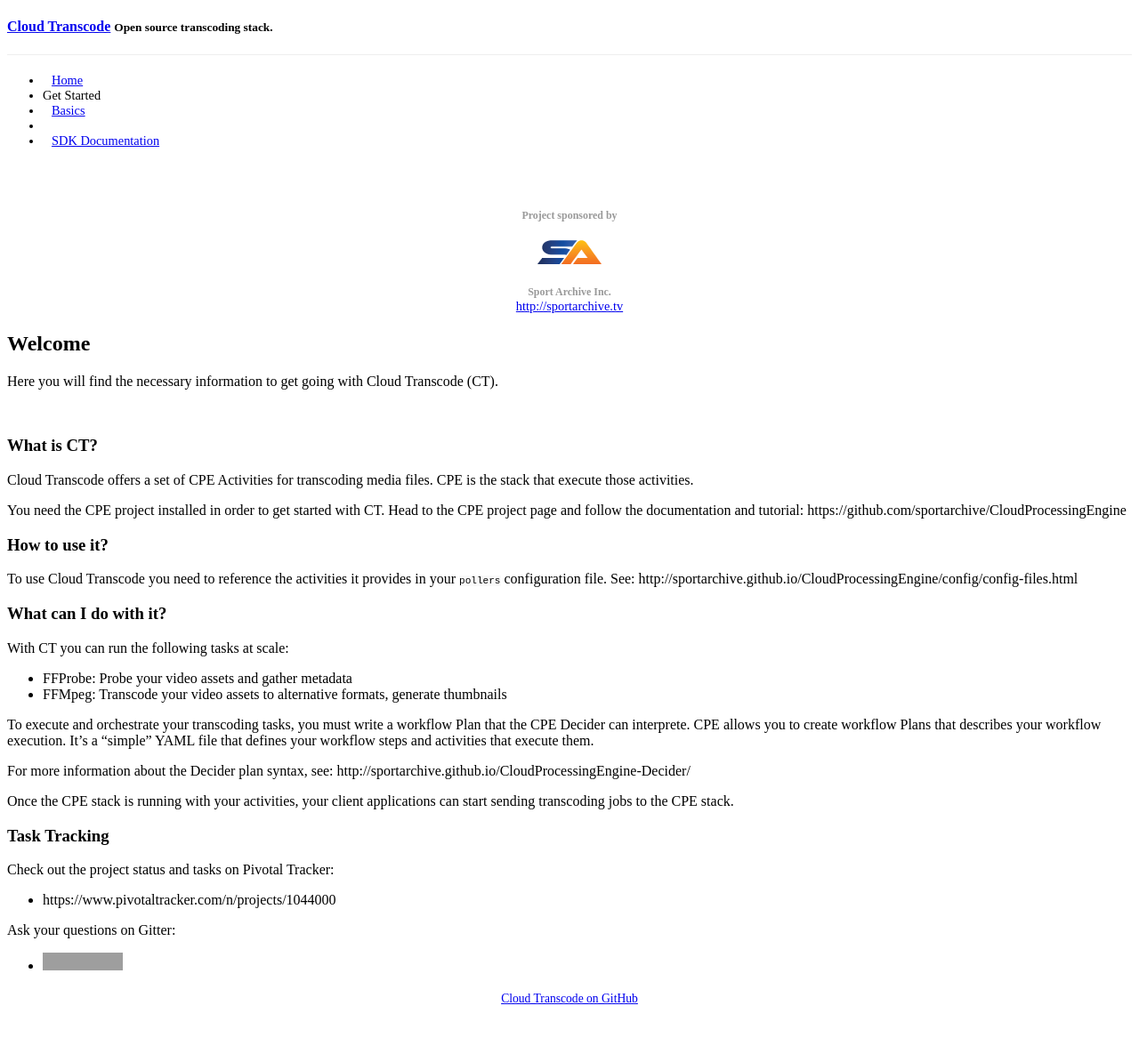
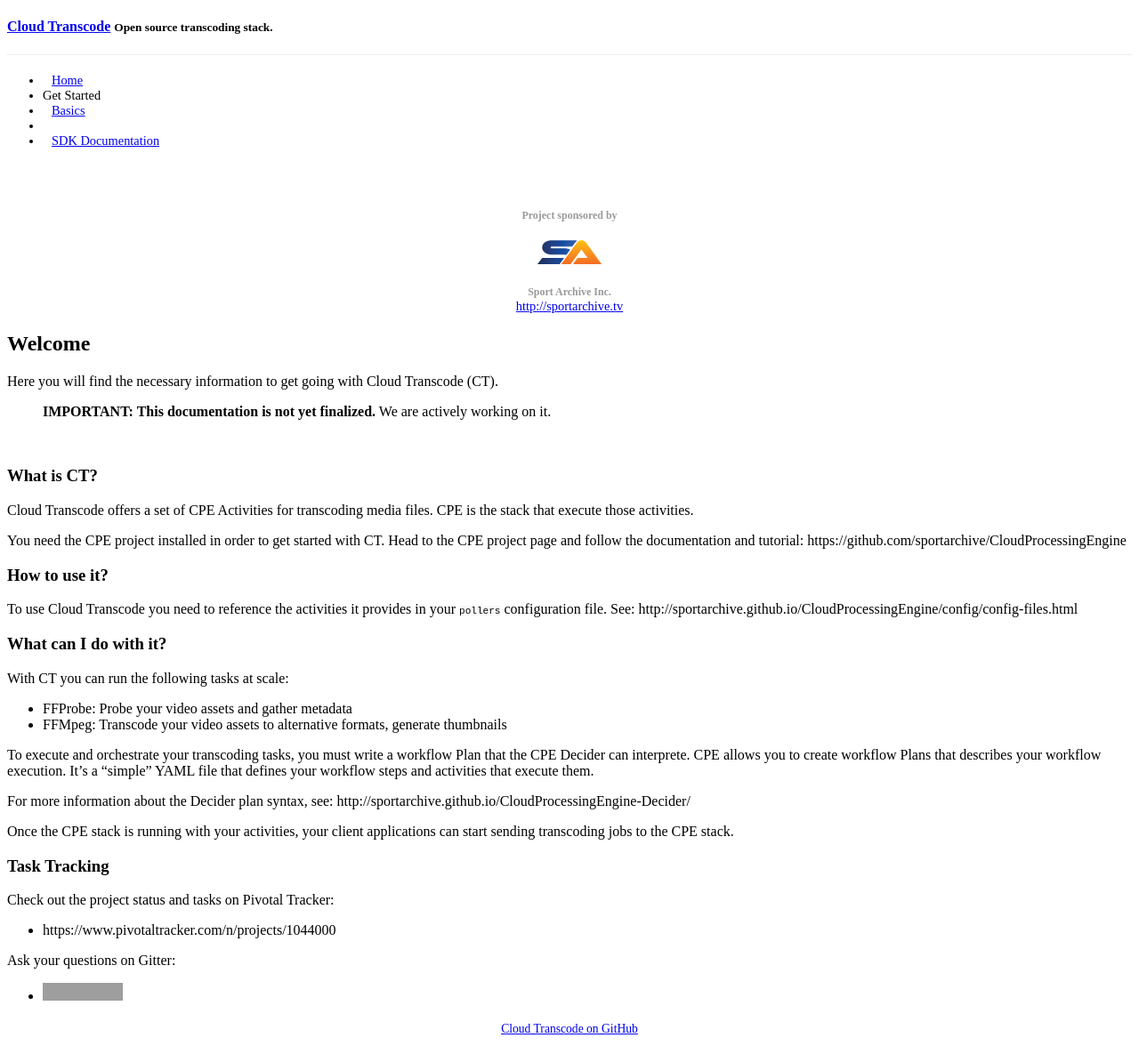
Before and after one commit to bfansports/CloudTranscode, a Jekyll site: the page built from index.md, in a window 1280 px wide. Shown: the whole page at 89% size. Built offline with Jekyll 4.4.1, drawn with Linux system fonts in a browser that asks for light colours; Markdown is read by kramdown in place of the engine named in the settings; a style sheet for code colours, icons or effects is not loaded; before the commit the page ends 1151 px from its top, so only the background shows below that; grey boxes are pictures that could not be loaded.

Commit message:
Add warning msg

```diff
--- a/index.md
+++ b/index.md
@@ -6,6 +6,10 @@ title: "Cloud Transcode documentation"
 ## Welcome
 
 Here you will find the necessary information to get going with Cloud Transcode (CT).
+
+
+> **IMPORTANT: This documentation is not yet finalized.** We are actively working on it.
+
 
 <br>
 
```
Also changed, not shown: _pages/basic.md (added, +1 -0 lines).
